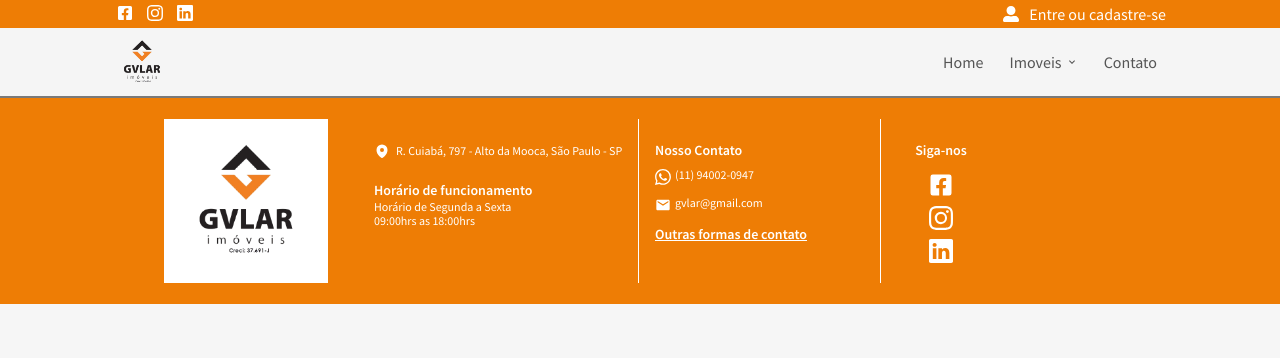
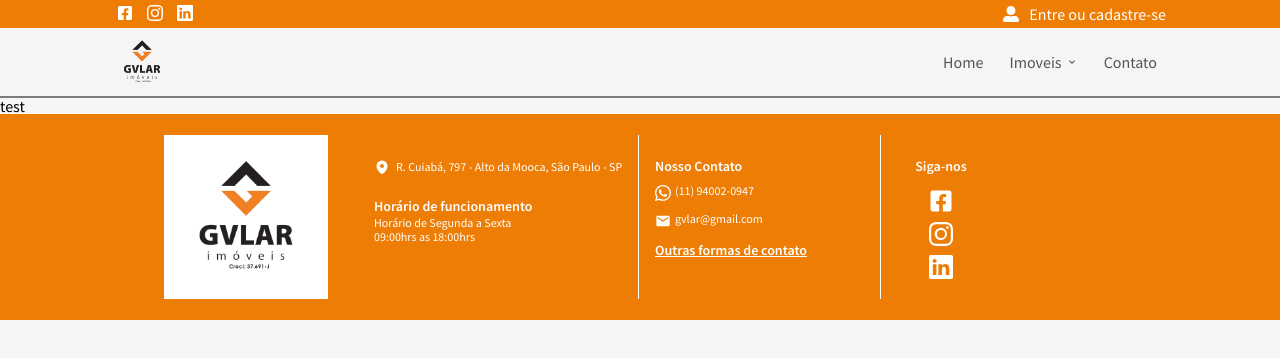
Before and after one commit to MilenaCLeme/project-gvlar-test, a React (Create React App) app in the folder front-end/: page / in a window 1280 px wide. Shown: the top 358 px of the page. Built offline with nearby package versions, Linux system fonts and the light colour scheme.

Commit message:
feas: insert home

```diff
--- /dev/null
+++ b/front-end/src/page/Home/Home.tsx
@@ -0,0 +1,11 @@
+import React from 'react';
+
+function Home() {
+	return (
+		<main>
+			<p>test</p>
+		</main>
+	);
+}
+
+export default Home;
--- a/front-end/src/router/index.tsx
+++ b/front-end/src/router/index.tsx
@@ -3,12 +3,15 @@ import Header from '../components/Header/Header';
 import Footer from '../components/Footer/Footer';
 import ClientPage from '../page/ClientPage/ClientPage';
 import {Routes, Route} from 'react-router-dom';
+import Home from '../page/Home/Home';
 
 function Router() {
 	return (
 		<main className='container'>
 			<Routes>
-				<Route path='/' element={<ClientPage />} />
+				<Route path='/' element={<ClientPage />} >
+					<Route index element={<Home />} />
+				</Route>
 			</Routes>
 		</main>
 	);
```
Also changed, not shown: front-end/src/page/Home/Home.module.scss (added).
